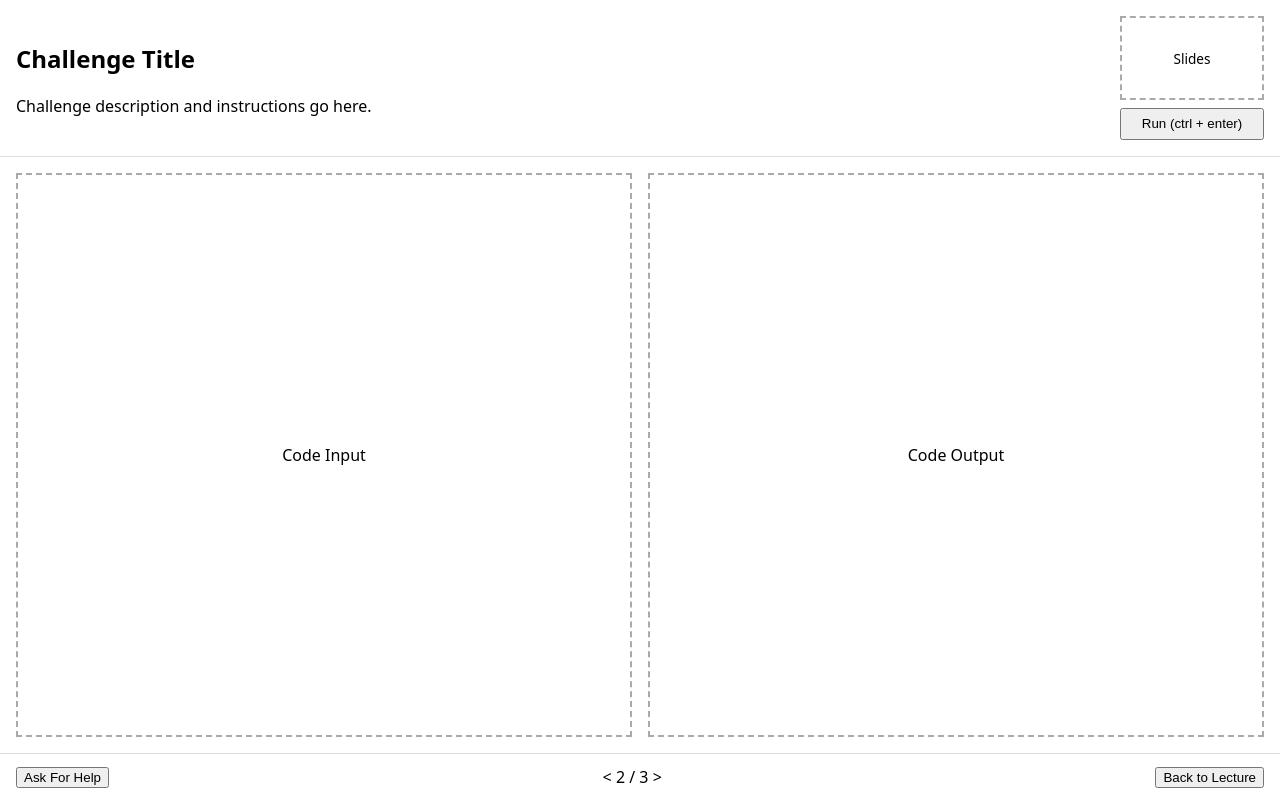
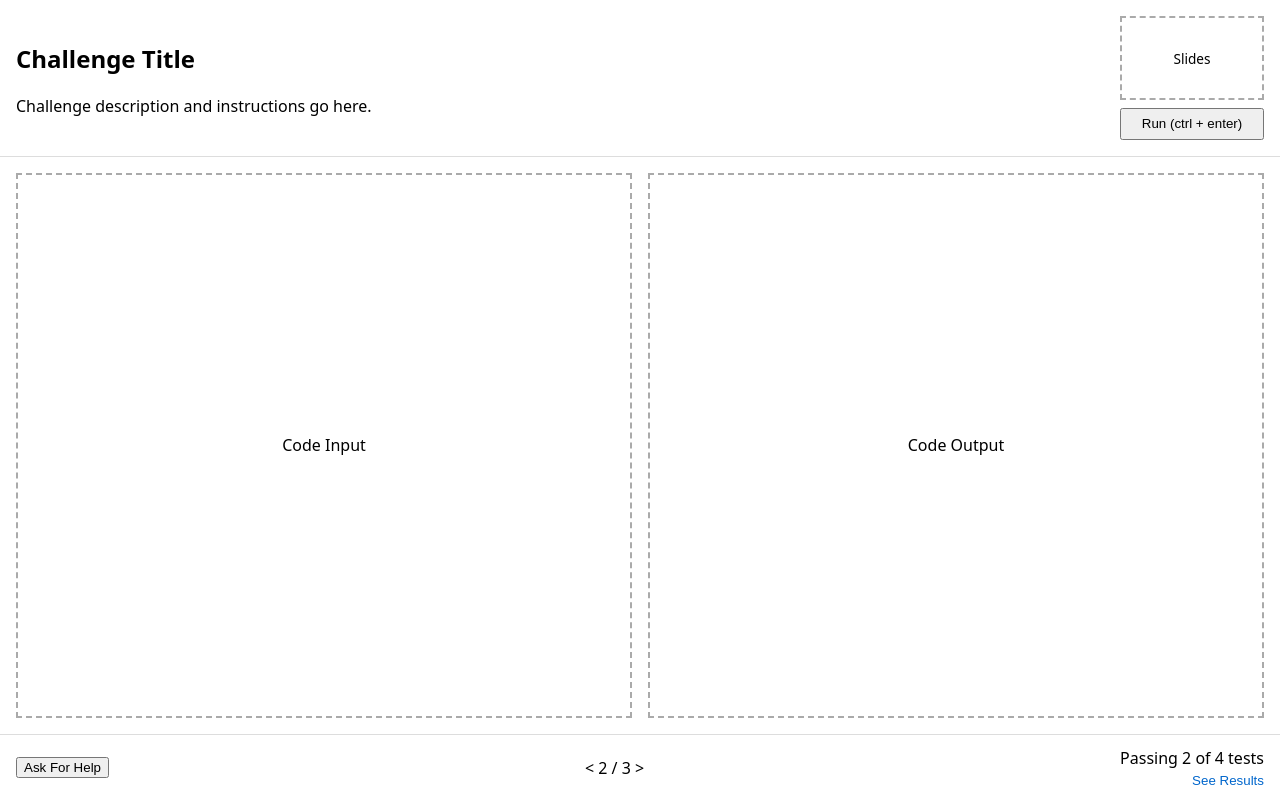
Before and after one commit to milesmercer04/pi-classroom-server, a React app in the folder frontend/: page / in a window 1280 px wide. Both pictures are taken after a click on the button "Go to Challenge". Built offline with nearby package versions, Linux system fonts and the light colour scheme; the HTML template or start-up script is replaced by a standard one.

Commit message:
On the student challenge view, replaced the button to return to the lecture view with the test report element, needs a little stylistic tweaking but strong layout

```diff
--- a/frontend/src/index.css
+++ b/frontend/src/index.css
@@ -104,3 +104,28 @@ Semantic aliases for pane:
   padding: 0.75rem 1rem;
   border-top: 1px solid #ddd;
 }
+
+.test-status {
+  display: flex;
+  flex-direction: column;
+  align-items: flex-end;
+  gap: 0.25rem;
+  /* font-size: 0.85rem; */
+}
+
+.test-summary {
+  font-weight: 500;
+}
+
+.results-link {
+  background: none;
+  border: none;
+  padding: 0;
+  color: #0066cc;
+  cursor: pointer;
+  /* font-size: 0.85rem; */
+}
+
+.results-link:hover {
+  text-decoration: underline;
+}
--- a/frontend/src/views/StudentChallengeView.jsx
+++ b/frontend/src/views/StudentChallengeView.jsx
@@ -24,7 +24,11 @@ export default function StudentChallengeView({ onSwitch }) {
       <footer className="control-bar">
         <button>Ask For Help</button>
         <span>&lt; 2 / 3 &gt;</span>
-        <button onClick={onSwitch}>Back to Lecture</button>
+        <div className="test-status">
+          <div className="test-summary">Passing 2 of 4 tests</div>
+          <button className="results-link">See Results</button>
+        </div>
+        {/* <button onClick={onSwitch}>Back to Lecture</button> */}
       </footer>
     </main>
   );
```
